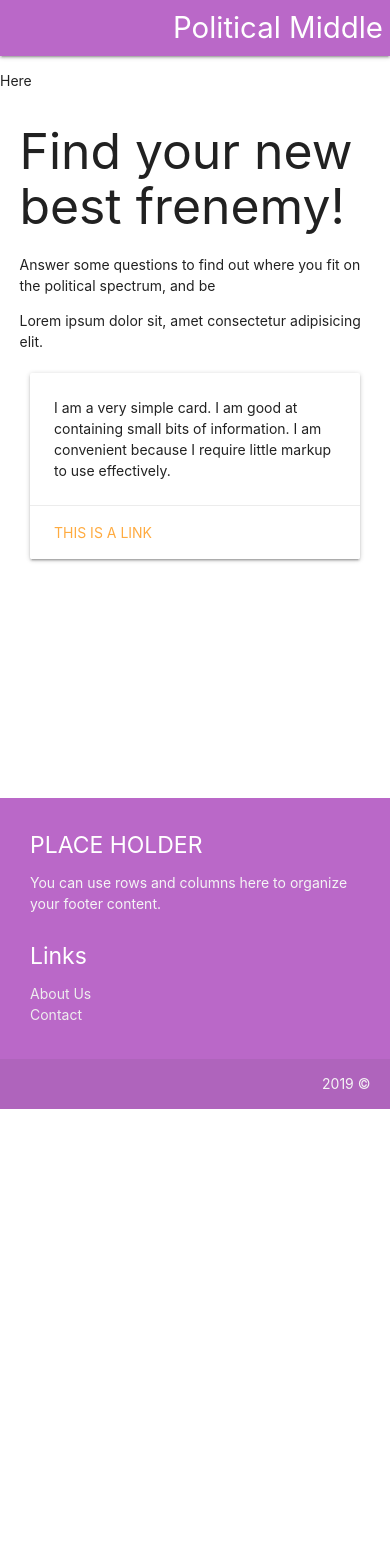
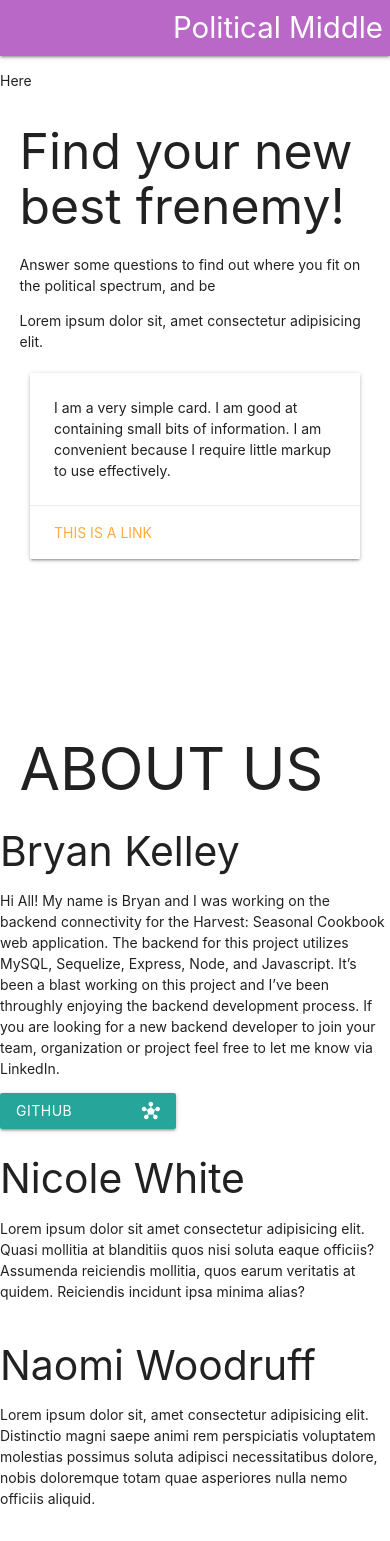
Before and after one commit to center-aisle/middle-ground, a React (Create React App) app: page /contact in a window 390 px wide. Shown: the top 1541 px of the page. Before the commit the page ends 1109 px from the top, so only its background shows below. Built offline with nearby package versions, Linux system fonts and the light colour scheme.

Commit message:
working on contact images

```diff
--- a/src/components/nav/nav.tsx
+++ b/src/components/nav/nav.tsx
@@ -9,8 +9,8 @@ function Nav() {
     <ul id='nav-mobile' className='left hide-on-med-and-down'>
       <li><a href='/user'>User Account</a></li>
       <li><a href='badges.html'>Find Friends</a></li>
-      <li><a href='collapsible.html'>About</a></li>
-      <li><a href='collapsible.html'>Contact</a></li>
+      <li><a href='/about'>About</a></li>
+      <li><a href='/contact'>Contact</a></li>
 
     </ul>
   </div>
--- a/src/pages/404.tsx
+++ b/src/pages/404.tsx
@@ -18,6 +18,7 @@ function NoMatch(): any {
                     🙄
                   </span>
                 </h1>
+                <p>The Frenemy you're looking for doesn't exist!</p>
             </div>
 
             <div className='card-action'>
--- a/src/pages/about.tsx
+++ b/src/pages/about.tsx
@@ -4,6 +4,7 @@ function Wrapper() {
   return (
     <div className='main-container'>
 
+
     </div>
   );
 }
--- a/src/pages/contact.tsx
+++ b/src/pages/contact.tsx
@@ -3,7 +3,61 @@ import React from 'react';
 function Wrapper() {
   return (
     <div className='main-container'>
+      <div className="jumbotron jumbotron-fluid" id="jumbotronIndex">
+        <div className="container">
+          <h1 className="display-4 text-center">ABOUT US</h1>
+        </div>
+      </div>
 
+      <div className="row text-center">
+        <div className="col-md-5" id="person">
+          <div className="feature">
+            <h3>Bryan Kelley</h3>
+            <p>Hi All! My name is Bryan and I was working on the backend connectivity for the Harvest: Seasonal
+              Cookbook web application. The backend for this project utilizes MySQL, Sequelize, Express, Node,
+              and Javascript. It’s been a blast working on this project and I’ve been throughly enjoying the
+              backend development process. If you are looking for a new backend developer to join your team,
+              organization or project feel free to let me know via LinkedIn.</p>
+            <a href="mailto:bryanrkelley14@gmail.com"><i className="fas fa-envelope fa-2x" title="Email Bryan Kelley"></i></a>
+
+            <a href="https://github.com/bryanrkelley" target="_blank" rel="noopener noreferrer"><button className="btn waves-effect waves-light">Github<i className="material-icons right" title="Bryan's Github">github</i></button></a>
+
+            <a href="https://www.linkedin.com/in/bryanrkelley14/" target="_blank" rel="noopener noreferrer"><i className="fab fa-linkedin fa-2x" title="Bryan's LinkedIn"></i></a>
+          </div>
+        </div>
+
+        <div className="col-md-5" id="person">
+          <div className="feature">
+            <h3>Nicole White</h3>
+            <p>Lorem ipsum dolor sit amet consectetur adipisicing elit. Quasi mollitia at blanditiis quos nisi soluta eaque officiis? Assumenda reiciendis mollitia, quos earum veritatis at quidem. Reiciendis incidunt ipsa minima alias?</p>
+            <a href="mailto:gibbons.lacey@gmail.com"><i className="fas fa-envelope fa-2x" title="Email Lacey Gibbons"></i></a>
+            <a href="https://github.com/lulu-gibbons" target="_blank" rel="noopener noreferrer"><i className="fab fa-github fa-2x" title="Lacey's Github"></i></a>
+            <a href="https://www.linkedin.com/in/lacey-gibbons-webdev/" target="_blank" rel="noopener noreferrer"><i className="fab fa-linkedin fa-2x" title="Lacey's LinkedIn"></i></a>
+          </div>
+        </div>
+      </div>
+
+      <div className="row text-center">
+        <div className="col-md-5" id="person">
+          <div className="feature">
+            <h3>Naomi Woodruff</h3>
+            <p>Lorem ipsum dolor sit, amet consectetur adipisicing elit. Distinctio magni saepe animi rem perspiciatis voluptatem molestias possimus soluta adipisci necessitatibus dolore, nobis doloremque totam quae asperiores nulla nemo officiis aliquid.</p>
+            <a href="mailto:tochwat@gmail.com"><i className="fas fa-envelope fa-2x" title="Email Tad Ochwat"></i></a>
+            <a href="https://github.com/tochwat" target="_blank" rel="noopener noreferrer"><i className="fab fa-github fa-2x" title="Tad's Github"></i></a>
+            <a href="https://www.linkedin.com/in/ochwat/" target="_blank" rel="noopener noreferrer"><i className="fab fa-linkedin fa-2x" title="Tad's LinkedIn"></i></a>
+          </div>
+        </div>
+
+        <div className="col-md-5" id="person">
+          <div className="feature">
+            <h3>Catherine Pham</h3>
+            <p>Lorem ipsum dolor sit amet consectetur adipisicing elit. Architecto harum expedita, necessitatibus ab nostrum aut mollitia fuga dolor quos fugiat! Exercitationem odit provident ipsa obcaecati ea tempore reiciendis error. Laborum!</p>
+            <a href="mailto:benvaagen24@gmail.com"><i className="fas fa-envelope fa-2x" title="Email Benjamin Vaagen"></i></a>
+            <a href="https://github.com/benvaagen" target="_blank" rel="noopener noreferrer"><i className="fab fa-github fa-2x" title="Ben's Github"></i></a>
+            <a href="https://www.linkedin.com/in/benjamin-vaagen-7b0178174/" target="_blank" rel="noopener noreferrer"><i className="fab fa-linkedin fa-2x" title="Ben's LinkedIn"></i></a>
+          </div>
+        </div>
+      </div>
     </div>
   );
 }
```
